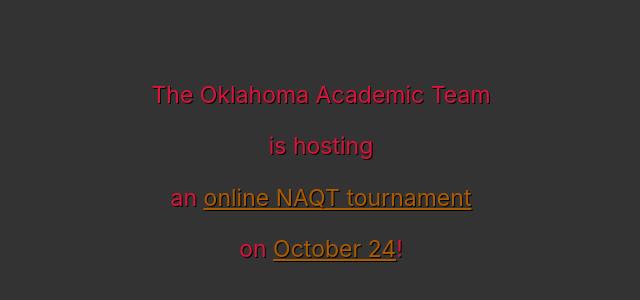
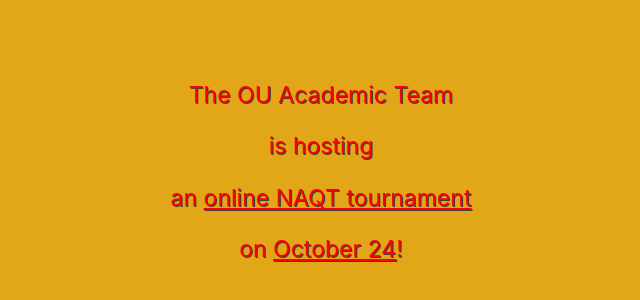
Before and after one commit to wkoury/oueft.com, a Next.js app: page / in a window 1280 px wide. Shown: the part 228-528 px from the top of the page, without its empty margins (319-959 px from the left). Built offline with nearby package versions, Linux system fonts and the light colour scheme.

Commit message:
Implements new color scheme

```diff
--- a/pages/index.js
+++ b/pages/index.js
@@ -9,7 +9,7 @@
         <title>Oklahama Early Fall Tournament</title>
       </Head>
       <main>
-        <p>The Oklahoma Academic Team</p>
+        <p>The OU Academic Team</p>
         <p>is hosting</p>
         <span>an <a href="https://www.naqt.com/registration/field.jsp?tournament_id=11791" rel="noopener noreferrer" target="_blank">online NAQT tournament</a></span>
         <p>on <a href="https://www.notion.so/Oklahoma-Early-Fall-Tournament-2020-d3e32cef3be74fa99dd45914002474a3" rel="noopener noreferrer" target="_blank">October 24</a>!</p>
--- a/styles/globals.css
+++ b/styles/globals.css
@@ -4,11 +4,11 @@
   margin: 0;
   font-family: -apple-system, BlinkMacSystemFont, Segoe UI, Roboto, Oxygen,
     Ubuntu, Cantarell, Fira Sans, Droid Sans, Helvetica Neue, sans-serif;
-  background: #333;
-  color: crimson;
+  background: #e2a619;
+  color: red;
   text-align: center;
   font-size: 1.2rem;
-  text-shadow: 1px 1px black;
+  text-shadow: 1px 1px #3e3e3e;
 }
 
 main {
@@ -16,5 +16,11 @@
 }
 
 a, a:visited {
-  color: #ad5b01;
+  color: red;
+  transition: 0.3s;
 }
+
+a:hover {
+  color: #3e3e3e;
+  transition: 0.3s;
+}
```
